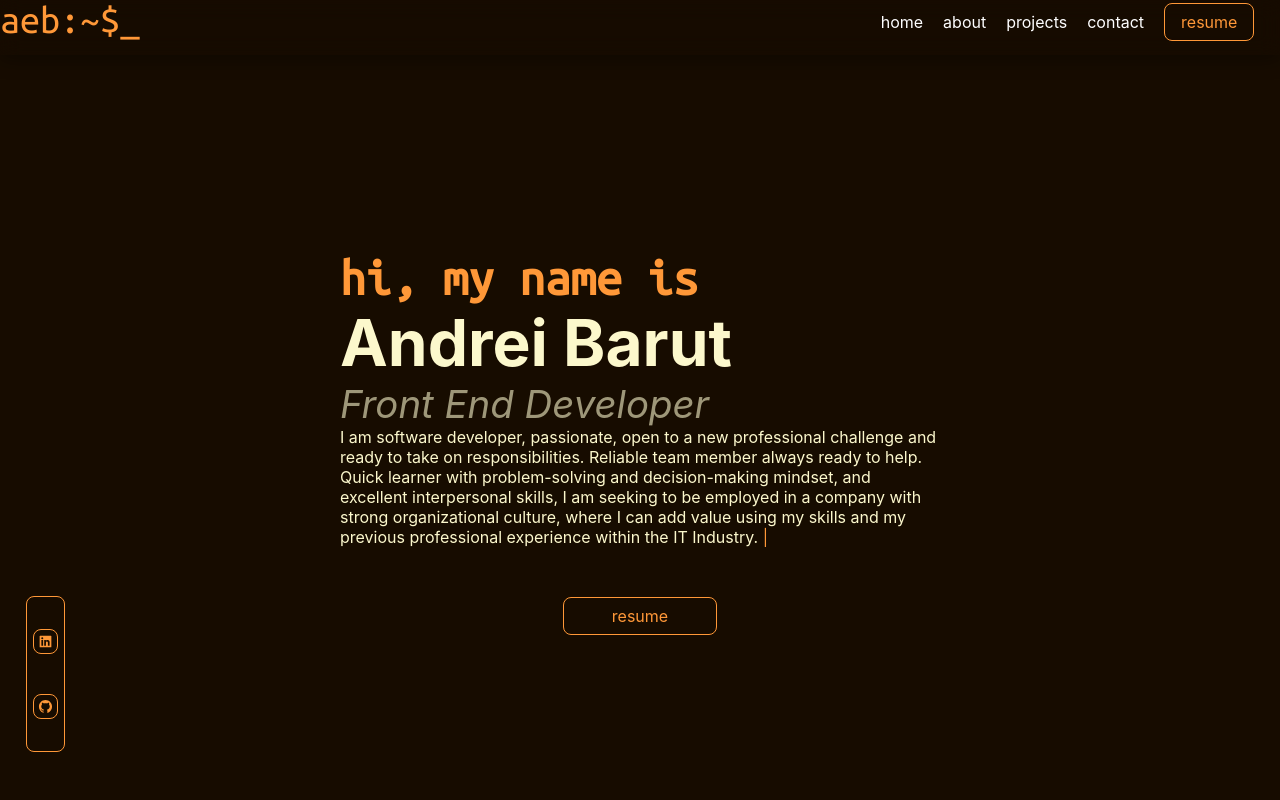
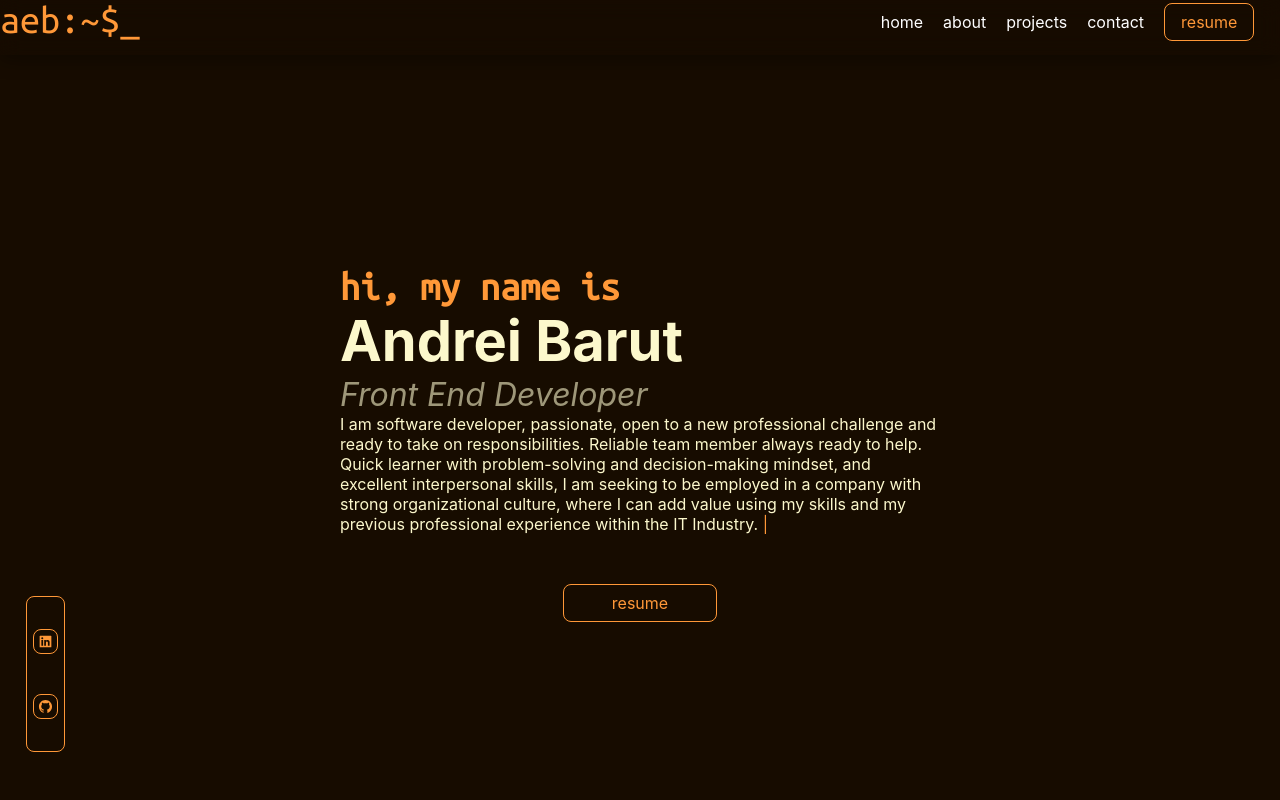
Before and after one commit to andreiBarut/new-web-portfolio, a React (Create React App) app: page / in a window 1280 px wide. Shown: the top 800 px of the page. Built offline with nearby package versions, Linux system fonts and the light colour scheme.

Commit message:
finishing touches

```diff
--- a/src/components/navbar/NavLinks.jsx
+++ b/src/components/navbar/NavLinks.jsx
@@ -33,7 +33,12 @@ export default function NavLinks(props) {
 				</li>
 
 				<li>
-					<a href="/" onClick={props.toggleHamburger} className="link resume-link">
+					<a
+						href="./CV.pdf"
+						onClick={props.toggleHamburger}
+						className="link resume-link"
+						download
+					>
 						resume
 					</a>
 				</li>
--- a/src/pages/about/About.css
+++ b/src/pages/about/About.css
@@ -28,6 +28,7 @@
 	backdrop-filter: blur(10px);
 	padding: 0 4vh;
 	border-radius: 8px;
+	width: fit-content;
 }
 
 .about-container h1 {
@@ -77,6 +78,12 @@
 		gap: 30px;
 		justify-content: center;
 	}
+
+	.about-articles {
+		width: 80vw;
+		align-items: center;
+		padding: 5vh 0;
+	}
 }
 
 .about-container .about-portrait:hover {
--- a/src/pages/home/Home.css
+++ b/src/pages/home/Home.css
@@ -46,7 +46,7 @@
 	color: #ff9838;
 	font-family: "Ubuntu Mono", monospace;
 	margin-top: 10vh;
-	font-size: 4vw;
+	font-size: 5vh;
 }
 
 .home-container > h5 {
@@ -55,13 +55,13 @@
 
 .home-myname-span {
 	color: #fcf8cc;
-	font-size: 5vw;
+	font-size: 7vh;
 	font-weight: bold;
 }
 
 .home-position-span {
 	color: #fcf8cc97;
-	font-size: 3vw;
+	font-size: 4vh;
 	font-style: oblique;
 }
 
@@ -80,6 +80,7 @@
 	color: #ff9838;
 	cursor: pointer;
 	border-radius: 8px;
+	text-decoration: none;
 }
 
 .home-resume-container:hover {
--- a/src/pages/home/Home.jsx
+++ b/src/pages/home/Home.jsx
@@ -45,7 +45,9 @@ export default function Home() {
 							within the IT Industry.
 							<span className="home-pipe-span"> |</span>
 						</p>
-						<div className="home-resume-container">resume</div>
+						<a href="./CV.pdf" download className="home-resume-container">
+							resume
+						</a>
 					</div>
 				</section>
 			</Fade>
--- a/src/pages/projects/Projects.css
+++ b/src/pages/projects/Projects.css
@@ -137,6 +137,10 @@
 	.projects-featured-project-description-paragraph {
 		height: fit-content;
 	}
+
+	.projects-featured-description-container {
+		width: 60vw;
+	}
 }
 
 .project-anchor {
```
Also changed, not shown: 1 other file (tests, documents, lock files or other folders).
